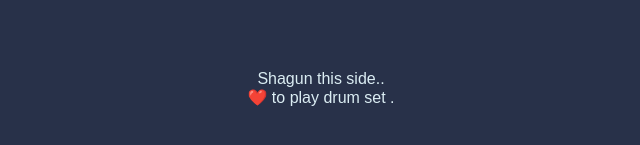
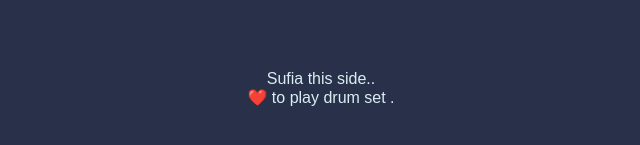
Before and after one commit to sufiayousuf12/First---project-, a plain HTML site: page index.html in a window 1280 px wide. Shown: the part 505-650 px from the top of the page, 319-959 px from the left. Drawn offline with Linux system fonts and the light colour scheme.

Commit message:
Update index.html

```diff
--- a/index.html
+++ b/index.html
@@ -23,7 +23,7 @@
 
 
   <footer>
-    Shagun this side..<br>
+     Sufia this side..<br>
     ❤️ to play drum set .
   </footer>
 
```
